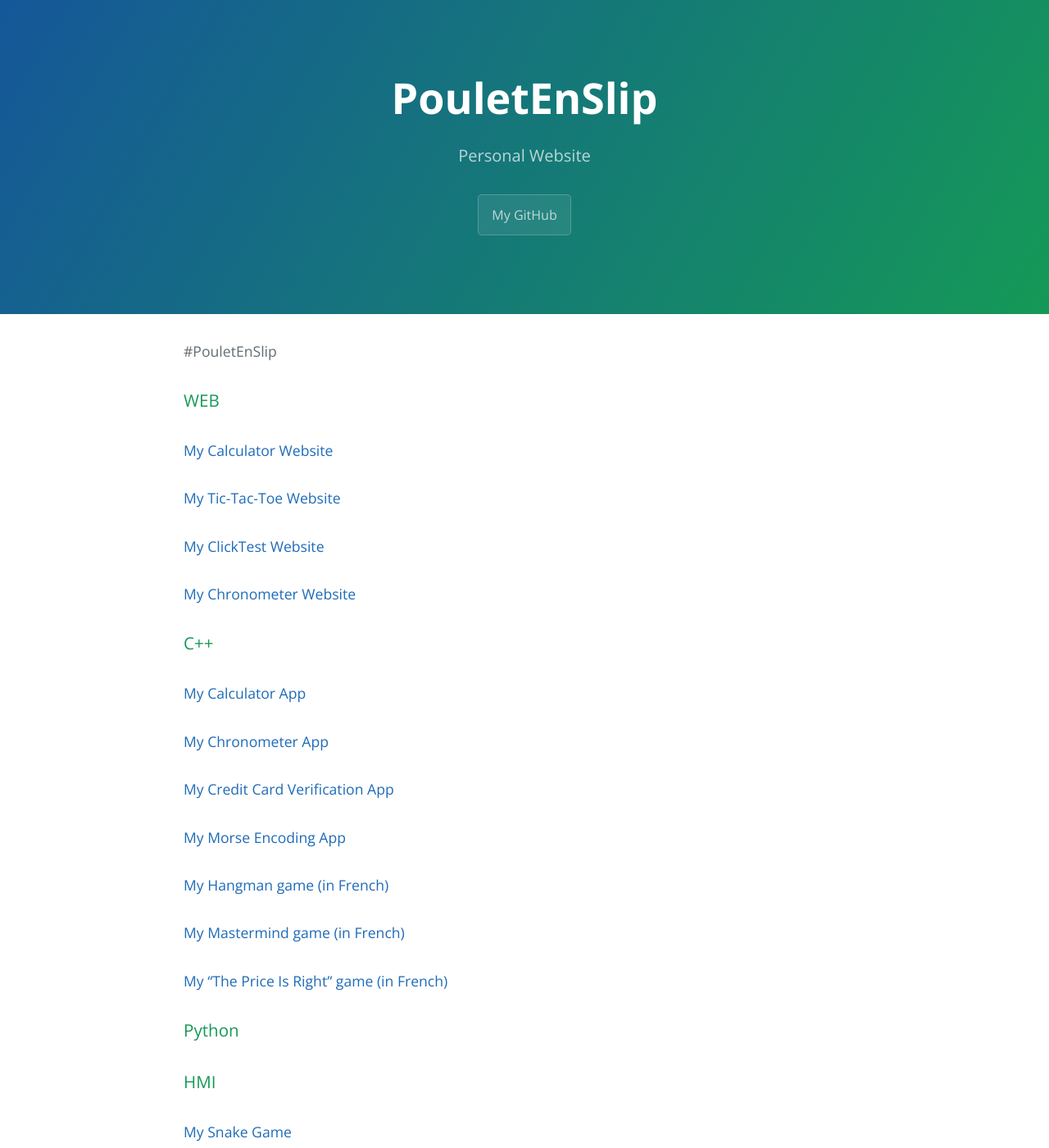
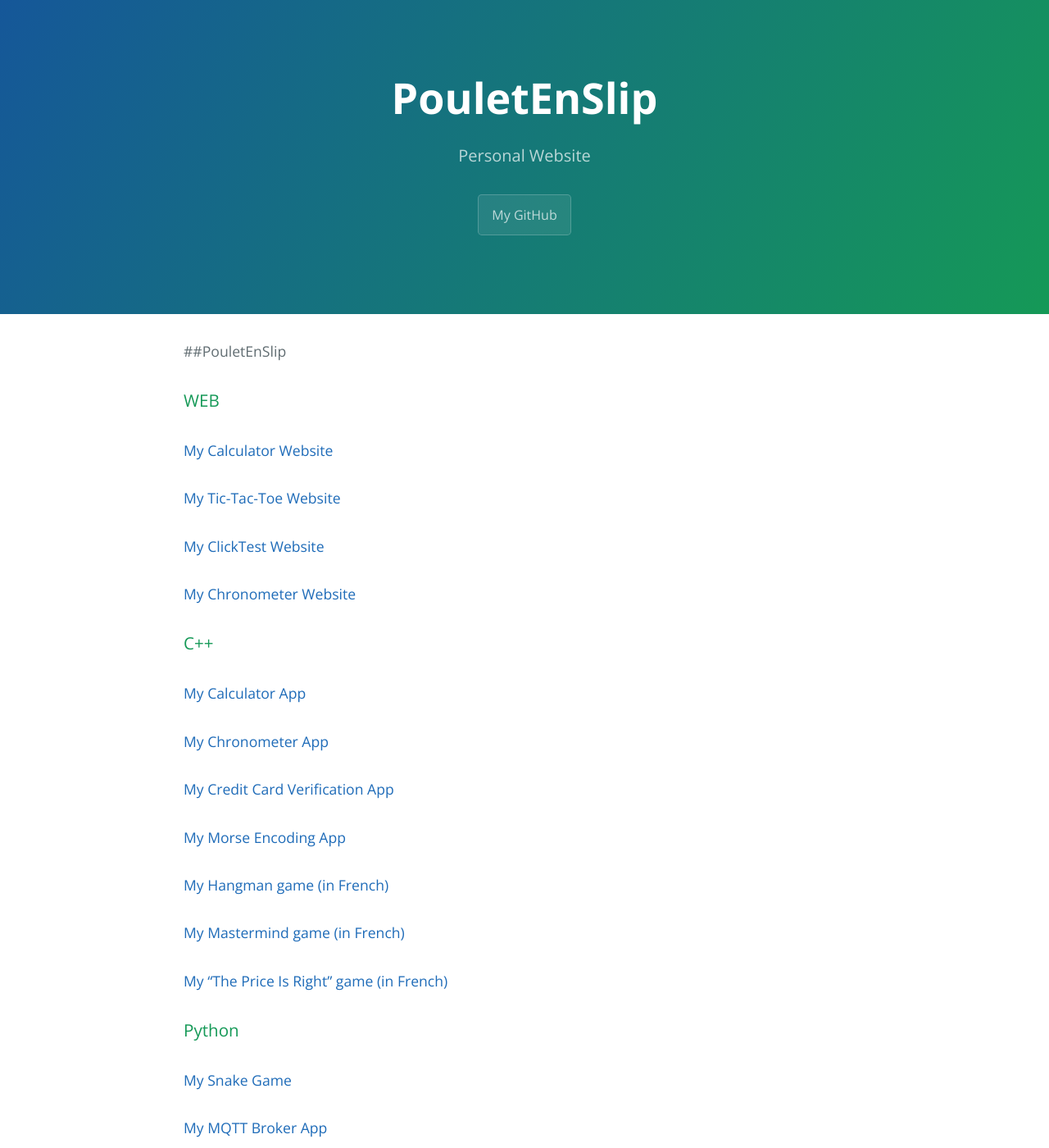
Before and after one commit to PouletEnSlip/pouletenslip.github.io, a Jekyll site: the page built from index.md, in a window 1280 px wide and 1400 px high. Shown: the whole window at 82% size. Built offline with Jekyll 4.4.1, drawn with Linux system fonts in a browser that asks for light colours; comment, search, counter and statistics services are not loaded.

Commit message:
Update index.md

```diff
--- a/index.md
+++ b/index.md
@@ -2,13 +2,14 @@
 layout: default
 ---
 
-#PouletEnSlip
+##PouletEnSlip
 
 ### WEB
 #### [My Calculator Website](pages/calculator/)
 #### [My Tic-Tac-Toe Website](pages/tictactoe/)
 #### [My ClickTest Website](pages/clicktest/)
 #### [My Chronometer Website](pages/chronometer/)
+
 
 ### C++
 #### [My Calculator App](https://github.com/PouletEnSlip/Calculator)
@@ -19,10 +20,11 @@ layout: default
 #### [My Mastermind game (in French)](https://github.com/PouletEnSlip/Mastermind)
 #### [My "The Price Is Right" game (in French)](https://github.com/PouletEnSlip/ThePriceIsRight)
 
+
 ### Python
-### HMI
 #### [My Snake Game](https://github.com/PouletEnSlip/Snake)
 #### [My MQTT Broker App](https://github.com/PouletEnSlip/MQTT)
+
 
 ### Others
 #### [My Minecraft Resource Pack](pages/cotcotpack/)
```
